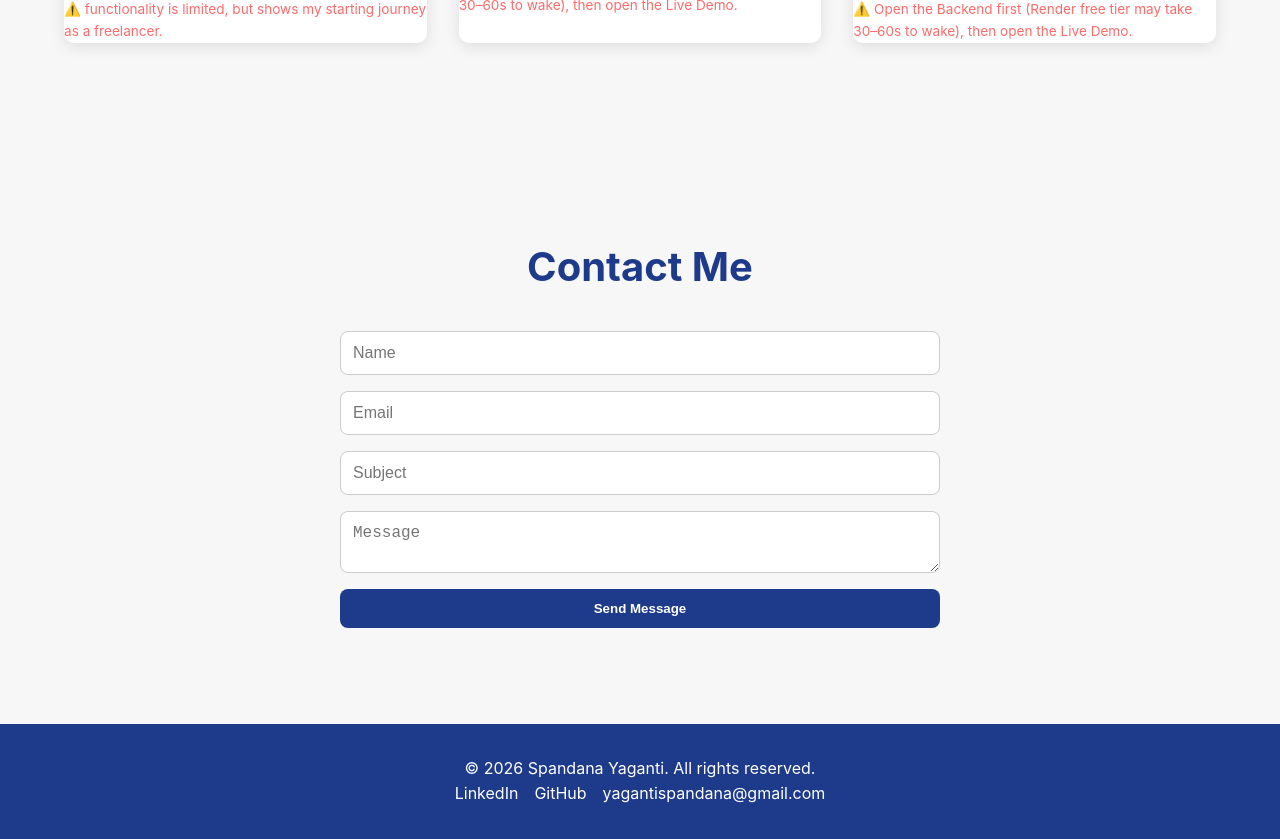
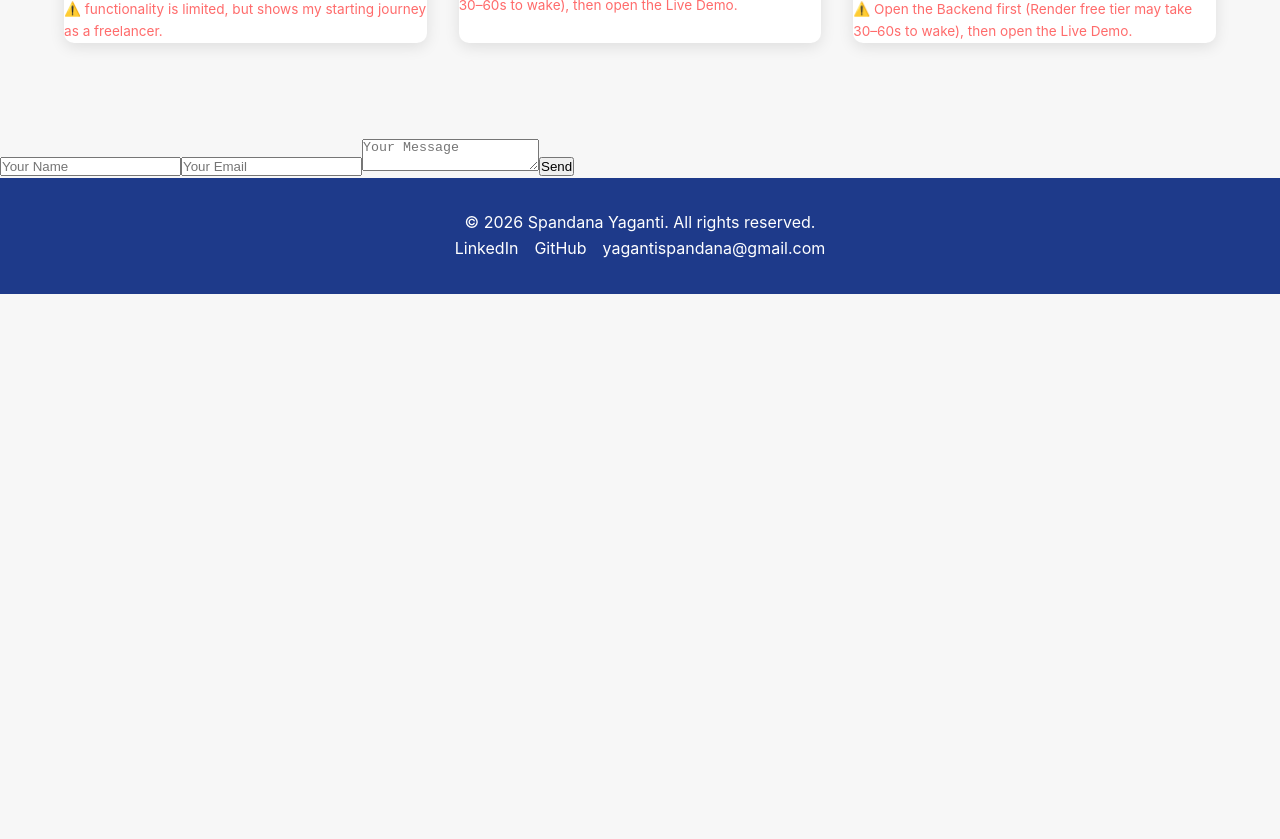
Before and after one commit to Yaganti-Spandana/portfolio, a React (Create React App) app: page / in a window 1280 px wide. Shown: the part 3120-3959 px from the top of the page. After the commit the page ends 3414 px from the top, so only its background shows below. Built offline with nearby package versions, Linux system fonts and the light colour scheme.

Commit message:
Update ContactForm.js

```diff
--- a/src/components/ContactForm.js
+++ b/src/components/ContactForm.js
@@ -1,8 +1,20 @@
+import React, { useRef } from "react";
 import emailjs from "emailjs-com";
 
 function ContactForm() {
-  const handleSubmit = (e) => {
+  const form = useRef();
+
+  // Optional honeypot field for bots
+  const [hiddenField, setHiddenField] = React.useState("");
+
+  const sendEmail = (e) => {
     e.preventDefault();
+
+    // If honeypot is filled, block submission
+    if (hiddenField) {
+      console.log("Bot detected! Submission blocked.");
+      return;
+    }
 
     emailjs.sendForm(
       process.env.REACT_APP_EMAILJS_SERVICE_ID,
@@ -10,23 +22,49 @@ function ContactForm() {
       form.current,
       process.env.REACT_APP_EMAILJS_USER_ID
     )
-    .then(() => alert("Message sent!"))
-    .catch((err) => {
-  console.log("EmailJS error:", err);
-});
+    .then((result) => {
+      console.log("Email sent:", result.text);
+      alert("Message sent successfully!");
+      e.target.reset(); // reset form
+    })
+    .catch((error) => {
+      console.log("Error:", error.text);
+      alert("Failed to send message. Try again later.");
+    });
   };
 
   return (
-    <section className="contact container" id="contact">
-      <h2>Contact Me</h2>
-      <form onSubmit={handleSubmit}>
-        <input name="name" placeholder="Name" required />
-        <input name="email" placeholder="Email" required />
-        <input name="subject" placeholder="Subject" required />
-        <textarea name="message" placeholder="Message" required />
-        <button type="submit">Send Message</button>
-      </form>
-    </section>
+    <form ref={form} onSubmit={sendEmail} className="contact-form">
+      <input
+        type="text"
+        name="user_name"
+        placeholder="Your Name"
+        required
+      />
+      <input
+        type="email"
+        name="user_email"
+        placeholder="Your Email"
+        required
+      />
+      <textarea
+        name="message"
+        placeholder="Your Message"
+        required
+      />
+
+      {/* Honeypot field */}
+      <input
+        type="text"
+        name="website"
+        style={{ display: "none" }}
+        value={hiddenField}
+        onChange={(e) => setHiddenField(e.target.value)}
+      />
+
+      <button type="submit">Send</button>
+    </form>
   );
 }
-export default ContactForm
+
+export default ContactForm;
```
